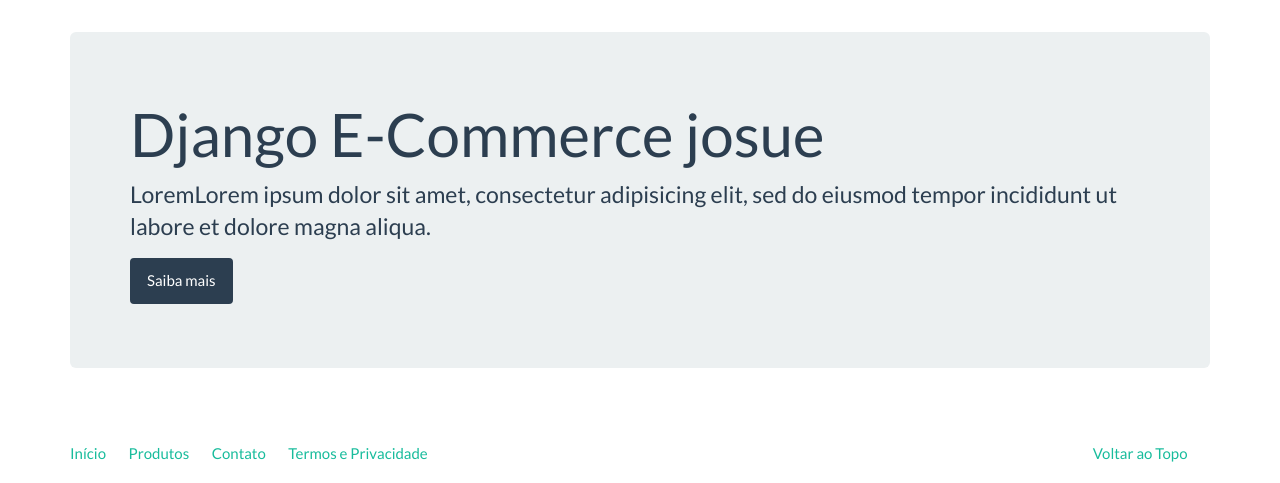
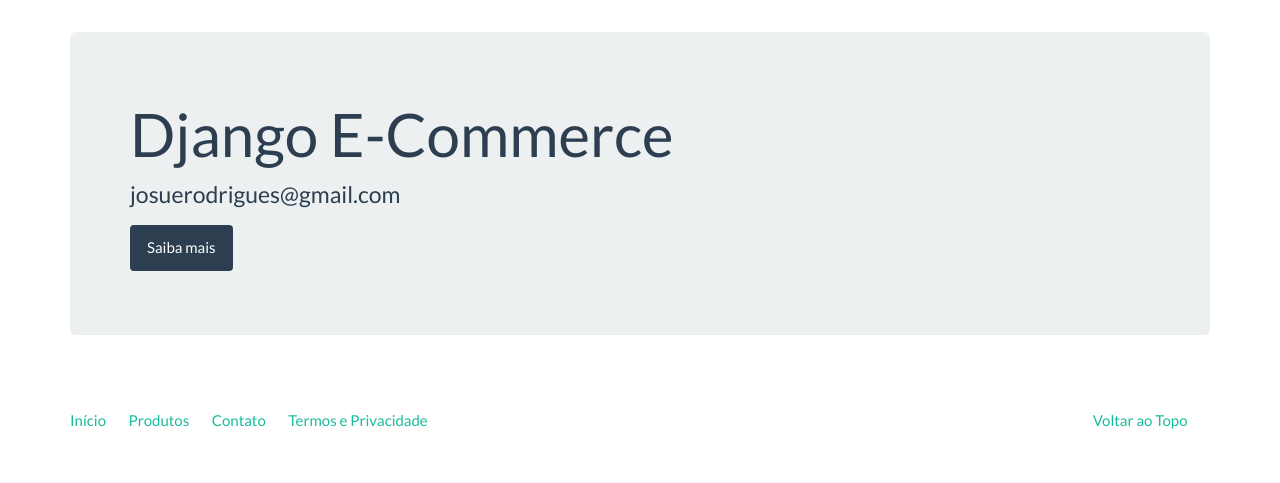
Before and after one commit to Josue23/djangoecommerce, a Django app: page / in a window 1280 px wide. Shown: the part 60-543 px from the top of the page. Run offline with Django 3.2, Linux system fonts and the light colour scheme; data comes from the database, SQL or seed files in the repository; some libraries are stand-ins or nearby versions.

Commit message:
Pequenas correções de design

```diff
--- a/core/templates/index.html
+++ b/core/templates/index.html
@@ -2,8 +2,8 @@
 
 {% block container %}
 <div class="jumbotron page-header">
-		  <h1>Django E-Commerce josue</h1>
-		  <p>LoremLorem ipsum dolor sit amet, consectetur adipisicing elit, sed do eiusmod tempor incididunt ut labore et dolore magna aliqua.</p>
+		  <h1>Django E-Commerce</h1>
+		  <p>josuerodrigues@gmail.com</p>
 		  <p><a class="btn btn-primary">Saiba mais</a></p>
 		</div>
 {% endblock %}
```
